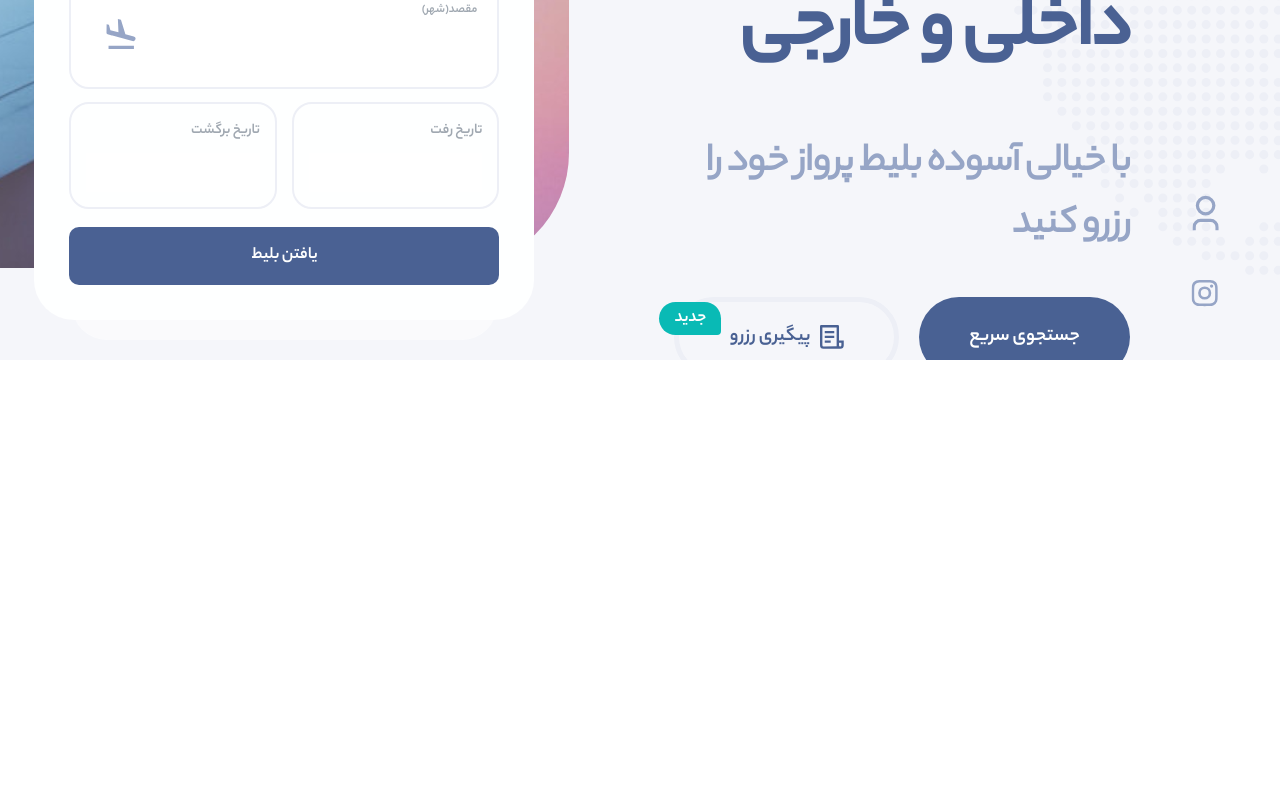
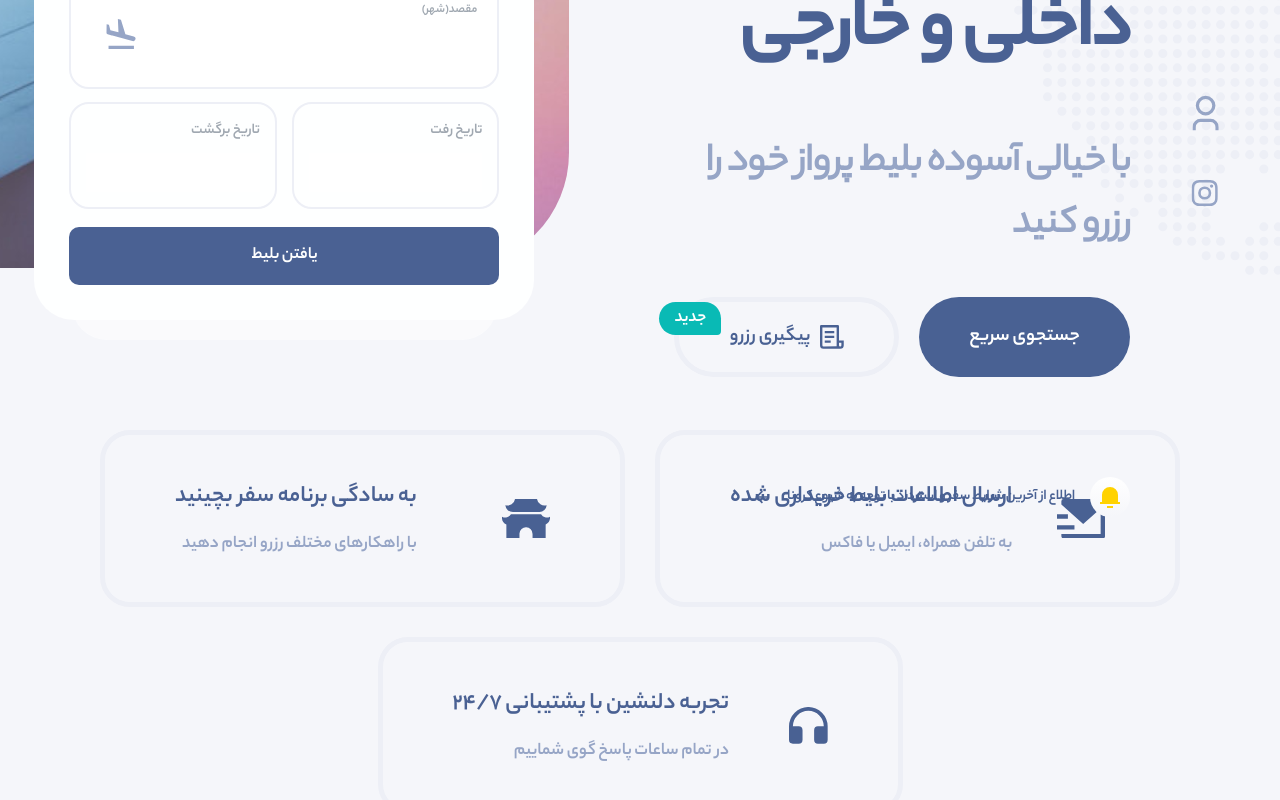
Before and after one commit to im-parsa/Papelo-Client, a React (Create React App) app: page / in a window 1280 px wide. Shown: the part 470-1270 px from the top of the page. Before the commit the page ends 830 px from the top, so only its background shows below. Built offline with nearby package versions, Linux system fonts and the light colour scheme.

Commit message:
feat(pages/home): header boxes

```diff
--- a/public/index.html
+++ b/public/index.html
@@ -1,7 +1,7 @@
 <!DOCTYPE html>
 <html lang="fa" dir="rtl">
 <head>
-    <title>&mdash;</title>
+    <title>Papelo</title>
     <meta charset="utf-8"/>
     <meta name='language' content='EN'/>
     <meta name="viewport" content="width=device-width, initial-scale=1"/>
--- a/src/pages/home/home.components.tsx
+++ b/src/pages/home/home.components.tsx
@@ -25,6 +25,8 @@ import {
     HomeHeaderNavItemPopupItemContainer,
     HomeHeaderAsideContainer,
     HomeHeaderContentContainer,
+    HomeHeaderBoxesContainer,
+    HomeHeaderBoxContainer,
     HomeHeaderImageContentItemParentInputContainer
 } from './home.styles';
 
@@ -45,6 +47,9 @@ import { ReactComponent as Arrow } from '../../assets/icons/arrow.svg';
 import { ReactComponent as User } from '../../assets/icons/user.svg';
 import { ReactComponent as Instagram } from '../../assets/icons/instagram.svg';
 import { ReactComponent as Reserve } from '../../assets/icons/reserve.svg';
+import { ReactComponent as Box1 } from '../../assets/icons/box-1.svg';
+import { ReactComponent as Box2 } from '../../assets/icons/box-2.svg';
+import { ReactComponent as Box3 } from '../../assets/icons/box-3.svg';
 
 const Home = () =>
 {
@@ -337,13 +342,13 @@ const Home = () =>
                                     پیگیری رزرو
                                 </Link>
                             </div>
-                            <span>
-                            <i>
-                                <Bell />
-                            </i>
-                            اطلاع از آخرین شرایط سفر و استرداد با توجه به شیوع کرونا
-                            <Arrow />
-                        </span>
+                            <Link to='/'>
+                                <i>
+                                    <Bell />
+                                </i>
+                                اطلاع از آخرین شرایط سفر و استرداد با توجه به شیوع کرونا
+                                <Arrow />
+                            </Link>
                         </HomeHeaderContentContainer>
                     </div>
                 </HomeHeaderMainContainer>
@@ -1520,6 +1525,41 @@ const Home = () =>
                     </HomeHeaderImageContentParentContainer>
                 </HomeHeaderImageContainer>
             </HomeHeaderContainer>
+            <HomeHeaderBoxesContainer>
+                <HomeHeaderBoxContainer>
+                    <Box1 />
+                    <div>
+                        <h4>
+                            ارسال اطلاعات بلیط خریداری شده
+                        </h4>
+                        <p>
+                            به تلفن همراه، ایمیل یا فاکس
+                        </p>
+                    </div>
+                </HomeHeaderBoxContainer>
+                <HomeHeaderBoxContainer>
+                    <Box2 />
+                    <div>
+                        <h4>
+                            به سادگی برنامه سفر بچینید
+                        </h4>
+                        <p>
+                            با راهکارهای مختلف رزرو انجام دهید
+                        </p>
+                    </div>
+                </HomeHeaderBoxContainer>
+                <HomeHeaderBoxContainer>
+                    <Box3 />
+                    <div>
+                        <h4>
+                            تجربه دلنشین با پشتیبانی 24/7
+                        </h4>
+                        <p>
+                            در تمام ساعات پاسخ گوی شماییم
+                        </p>
+                    </div>
+                </HomeHeaderBoxContainer>
+            </HomeHeaderBoxesContainer>
         </Main>
     );
 };
--- a/src/pages/home/home.styles.tsx
+++ b/src/pages/home/home.styles.tsx
@@ -579,7 +579,7 @@ export const HomeHeaderAsideContainer = styled.aside
 
         width: 15rem;
         height: 100vh;
-        padding: 20rem 0 0 0;
+        padding: 20rem 0 10rem 0;
 
         & a
         {
@@ -833,12 +833,13 @@ export const HomeHeaderContentContainer = styled.div
         height: 100%;
         width: 100%;
 
-        & span
+        & > a
         {
             display: flex;
             align-items: center;
             gap: 1.5rem;
 
+            cursor: pointer;
             color: #496193;
             font-size: 1.5rem;
             margin-top: 10rem;
@@ -940,3 +941,46 @@ export const HomeHeaderContentContainer = styled.div
             }
         }
     `;
+
+export const HomeHeaderBoxesContainer = styled.div
+    `
+        display: flex;
+        flex-wrap: wrap;
+        align-items: center;
+        justify-content: center;
+        gap: 3rem;
+
+        margin-top: 10rem;
+        margin-bottom: 10rem;
+    `;
+
+export const HomeHeaderBoxContainer = styled.div
+    `
+        display: flex;
+        align-items: center;
+        justify-content: space-between;
+        gap: 2rem;
+
+        padding: 1rem 7rem;
+        width: 525px;
+        height: 177px;
+        border: 5px solid #EDEFF6;
+        border-radius: 30px;
+
+        & > div
+        {
+            display: flex;
+            flex-direction: column;
+
+            & h4
+            {
+                font-size: 2.4rem;
+                margin-bottom: 1.5rem;
+            }
+            & p
+            {
+                font-size: 1.8rem;
+                color: #96A5C6;
+            }
+        }
+    `;
```
Also changed, not shown: src/assets/icons/box-1.svg (renamed from src/assets/icons/box.svg).
